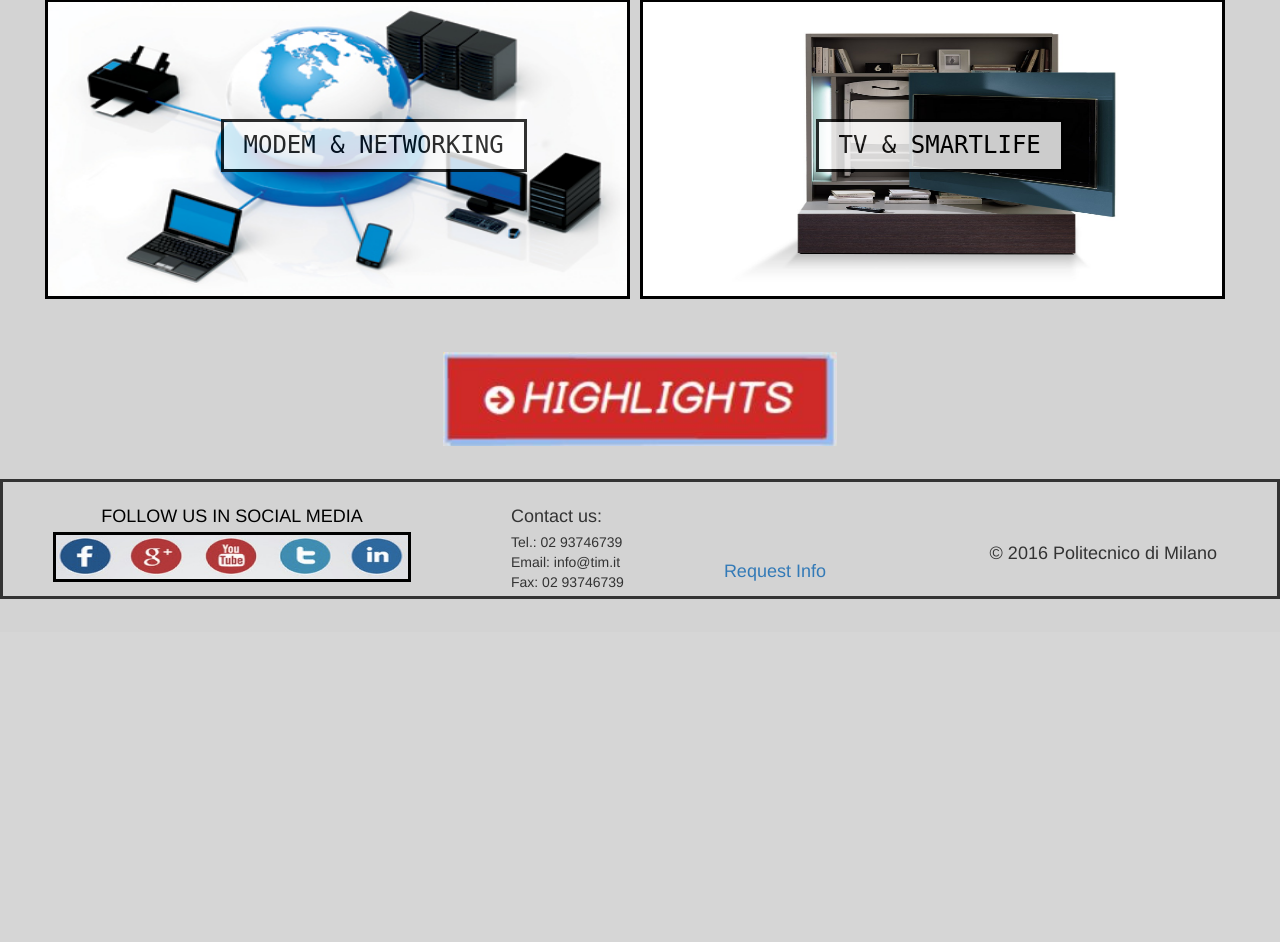
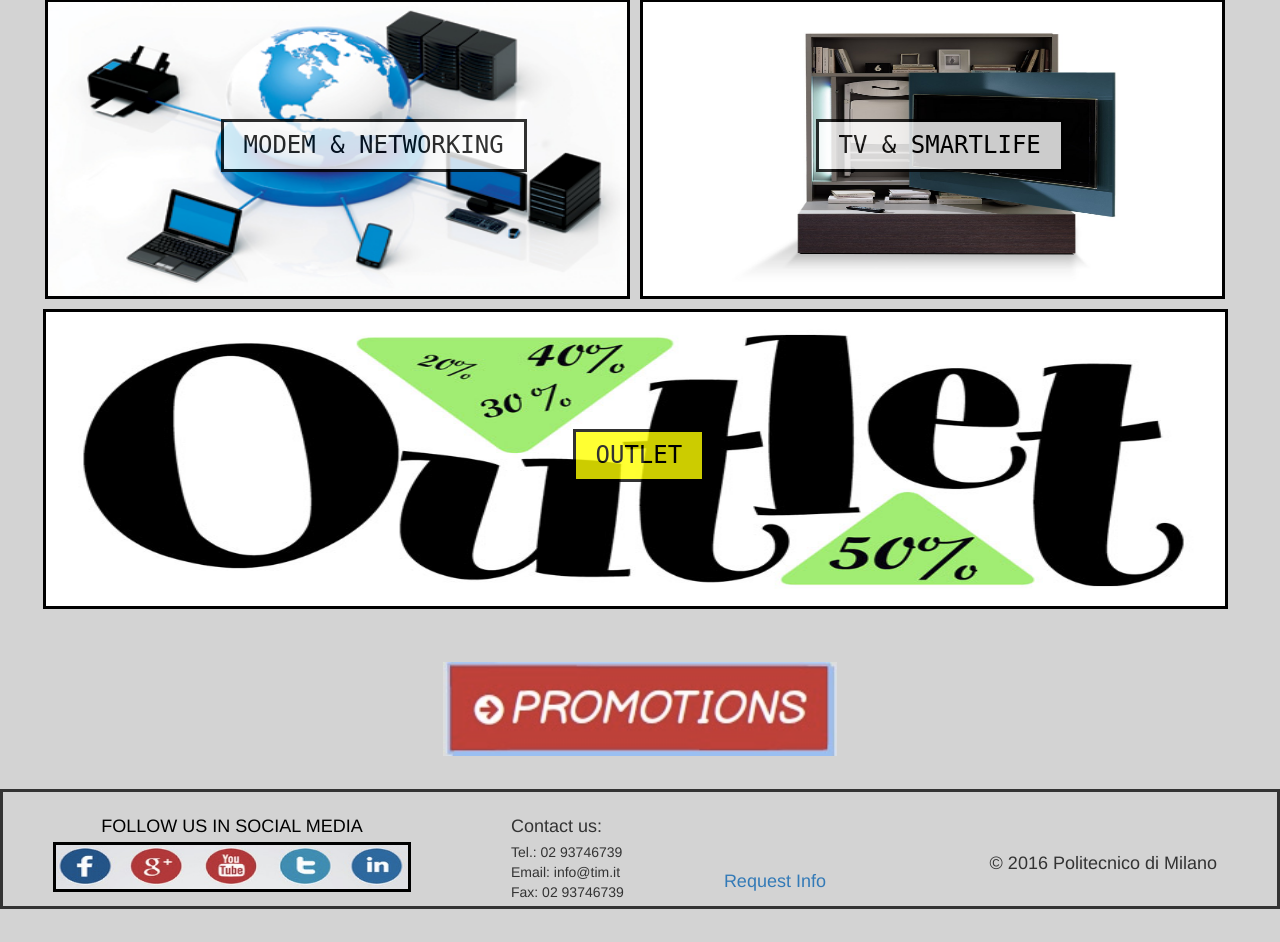
Before and after one commit to PabloBlanco10/Hypermedia, a PHP site: page /pages/device.html in a window 1280 px wide. Shown: the part 521-1463 px from the top of the page. Before the commit the page ends 1120 px from the top, so only its background shows below. Run offline with PHP 8.4, Linux system fonts and the light colour scheme.

Commit message:
Fixed promotions button and outlet

```diff
--- a/css/style.css
+++ b/css/style.css
@@ -22,7 +22,7 @@ img{
 	border-color: black;
 }
 
-.imagenWithButton {
+.imagenWithButton, .outlet {
 	position: relative;
 	margin-bottom: 10px;
 	margin-right: 10px;
@@ -35,6 +35,19 @@ img{
 	left: 30%;
 	color:black;
 	background-color: white;
+	padding: 10px 20px;
+	border-style: solid;
+	font-family: monospace;
+	opacity: 0.8;
+}
+
+.outlet > h3{
+	text-align: center;
+	position: absolute;
+	top: 100px;
+	margin-left: 530px;
+	color:black;
+	background-color: yellow;
 	padding: 10px 20px;
 	border-style: solid;
 	font-family: monospace;
--- a/pages/assistanceService.html
+++ b/pages/assistanceService.html
@@ -102,9 +102,9 @@
 
 		<br>
 		<br>
-		<div align="center" class="promotion">
-			<img src="../img/promotions.jpg"
-				  style="width:400px;height:100px" alt="Promotions">
+		<div align="center" class="highlights">
+			<img src="../img/Highlights.jpg"
+				  style="width:400px;height:100px" alt="highlights" class="img-responsive">
 		</div>
 
 		<!-- Load footer -->
--- a/pages/device.html
+++ b/pages/device.html
@@ -101,13 +101,23 @@
 				</a>
 			</td>
 		</table>
-
+		<table align="center">
+			<td>
+				<a href="#">
+					<div class="outlet" align="center">
+						<img src="../img/outlet.jpg"
+							  style="width:1185px;height:300px" alt="Outlet"/>
+						<h3>OUTLET</h3>
+					</div>
+				</a>
+			</td>
+		</table>
 
 		<br>
 		<br>
-		<div align="center" class="highlights">
-			<img src="../img/Highlights.JPG"
-				  style="width:400px;height:100px" alt="Promotions">
+		<div align="center" class="promotion">
+			<img src="../img/promotions.jpg"
+				  style="width:400px;height:100px" alt="Promotions" class="img-responsive">
 		</div>
 
 		<!-- Load footer -->
```
